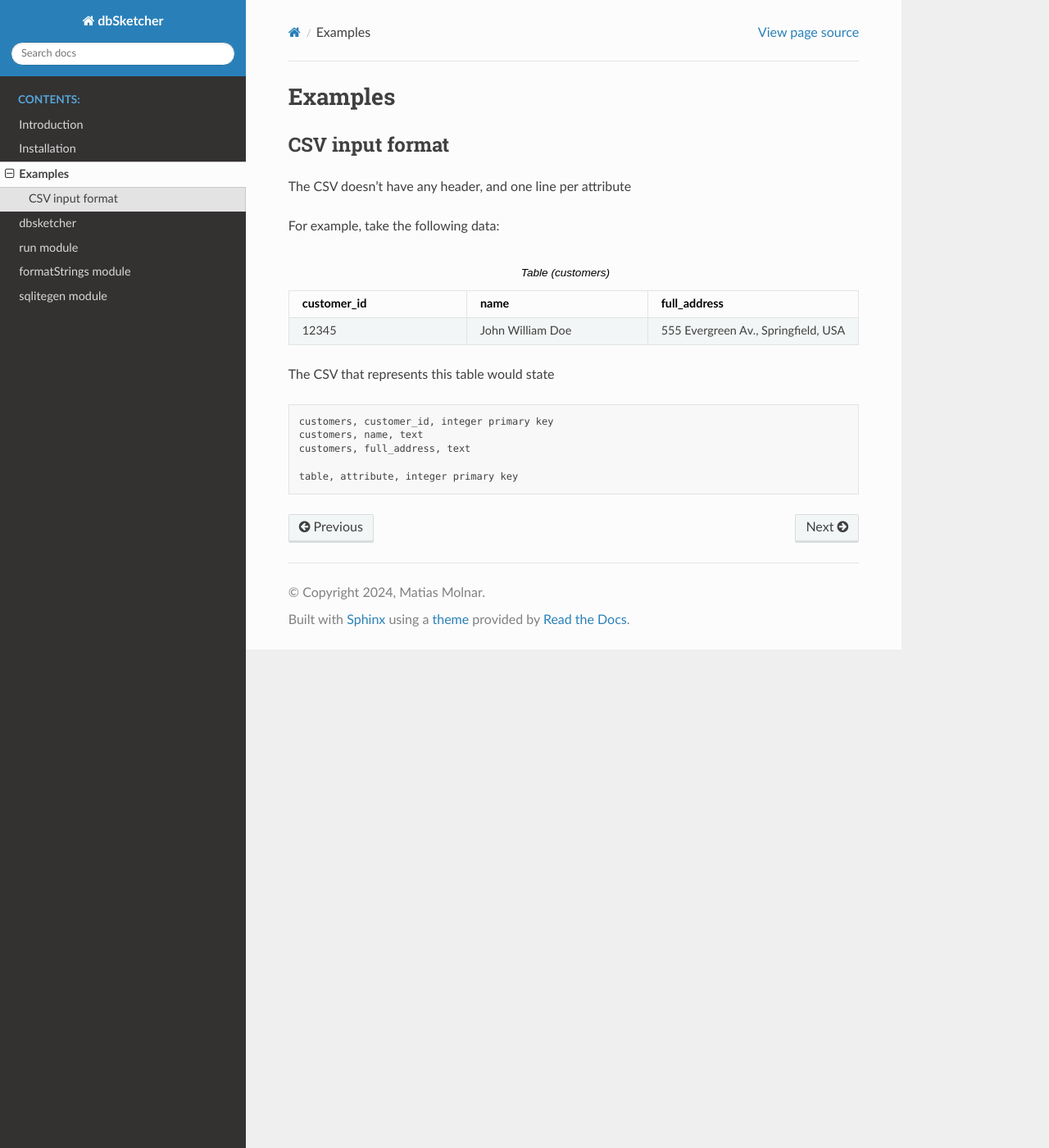
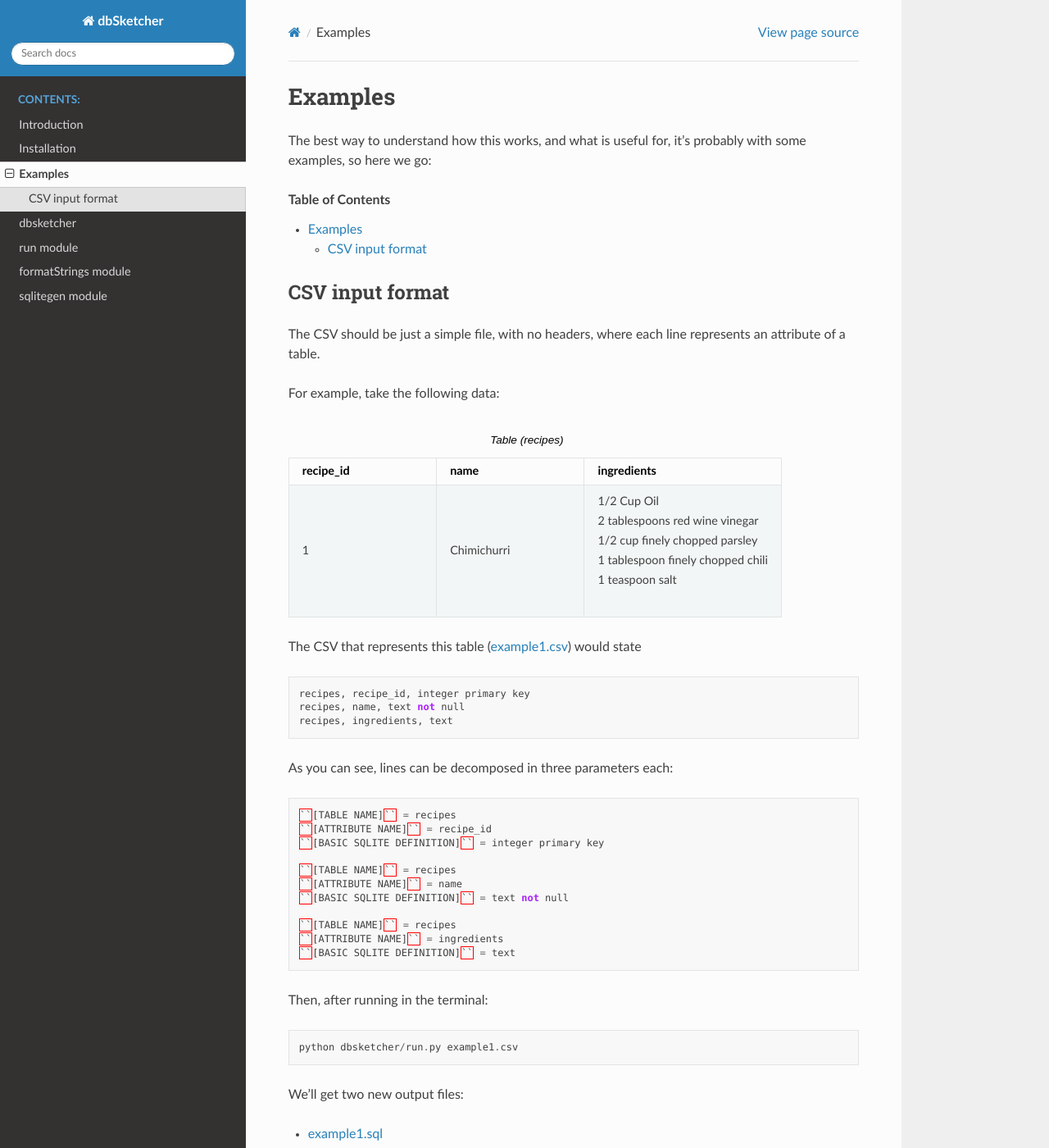
Before and after one commit to matteemol/dbSketcher, a Sphinx documentation site: the page built from docs/source/examples.rst, in a window 1280 px wide and 1400 px high. Shown: the whole window at 82% size. Built offline with Sphinx 7.4.7 and the Read the Docs theme 2.0.0, drawn with Linux system fonts in a browser that asks for light colours; some of the changed text lies outside the part shown.

Commit message:
example1 test

```diff
--- a/docs/source/examples.rst
+++ b/docs/source/examples.rst
@@ -1,29 +1,102 @@
 Examples
 =============
 
+The best way to understand how this works, and what is useful for, it's probably with some examples, so here we go:
+
+.. contents:: Table of Contents
+
+
 CSV input format
-****************
-The CSV doesn't have any header, and one line per attribute
+----------------
+
+The CSV should be just a simple file, with no headers, where each line represents an attribute of a table.
 
 For example, take the following data:
 
-.. list-table:: Table (customers)
-   :widths: 33 33 34
+.. list-table:: Table (recipes)
+   :widths: 30 30 40
    :header-rows: 1
 
-   * - customer_id
+   * - recipe_id
      - name
-     - full_address
-   * - 12345
-     - John William Doe
-     - 555 Evergreen Av., Springfield, USA
+     - ingredients
+   * - 1
+     - Chimichurri
+     - | 1/2 Cup Oil
+       | 2 tablespoons red wine vinegar
+       | 1/2 cup finely chopped parsley
+       | 1 tablespoon finely chopped chili
+       | 1 teaspoon salt
 
-The CSV that represents this table would state
+The CSV that represents this table (`example1.csv <https://github.com/matteemol/dbSketcher/tree/main/examples/example1.csv>`_) would state
 
 .. code-block:: python
 
-    customers, customer_id, integer primary key
-    customers, name, text
-    customers, full_address, text
+    recipes, recipe_id, integer primary key
+    recipes, name, text not null
+    recipes, ingredients, text
 
-    table, attribute, integer primary key
+As you can see, lines can be decomposed in three parameters each:
+
+.. code-block:: python
+
+  ``[TABLE NAME]`` = recipes
+  ``[ATTRIBUTE NAME]`` = recipe_id
+  ``[BASIC SQLITE DEFINITION]`` = integer primary key
+
+  ``[TABLE NAME]`` = recipes
+  ``[ATTRIBUTE NAME]`` = name
+  ``[BASIC SQLITE DEFINITION]`` = text not null
+
+  ``[TABLE NAME]`` = recipes
+  ``[ATTRIBUTE NAME]`` = ingredients
+  ``[BASIC SQLITE DEFINITION]`` = text
+
+Then, after running in the terminal:
+
+.. code-block:: python
+
+  python dbsketcher/run.py example1.csv
+
+We'll get two new output files:
+
+* `example1.sql <https://github.com/matteemol/dbSketcher/tree/main/examples/example1.sql>`_
+
+.. code-block:: python
+
+  CREATE TABLE IF NOT EXISTS recipes (
+  recipe_id INTEGER PRIMARY KEY,
+  name TEXT NOT NULL,
+  ingredients TEXT
+  );
+
+* `example1.uml <https://github.com/matteemol/dbSketcher/tree/main/examples/example1.uml>`_
+
+.. code-block:: python
+
+  @startuml
+
+  left to right direction
+  skinparam roundcorner 15
+  skinparam shadowing true
+  skinparam handwritten false
+  skinparam class {
+      BackgroundColor white
+      ArrowColor #2688d4
+      BorderColor #2688d4
+  }
+
+  !define table(x) entity x << (T, LightSkyBlue) >>
+  !define primary_key(x) <b><color:#b8861b><&key></color> x</b>
+  !define foreign_key(x) <color:#aaaaaa><&key></color> <u>x</u>
+  !define column(x) <color:#efefef><&media-record></color> x
+  !define column_fk(x) <color:#efefef><&media-record></color> <u>x</u>
+
+  table( recipes ) {
+    primary_key( recipe_id ): INTEGER PRIMARY KEY
+    column( name ): TEXT NOT NULL
+    column( ingredients ): TEXT
+  }
+
+
+  @enduml
```
Also changed, not shown: 3 other files.
